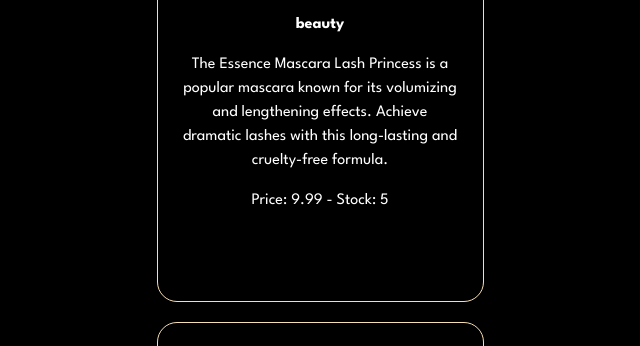
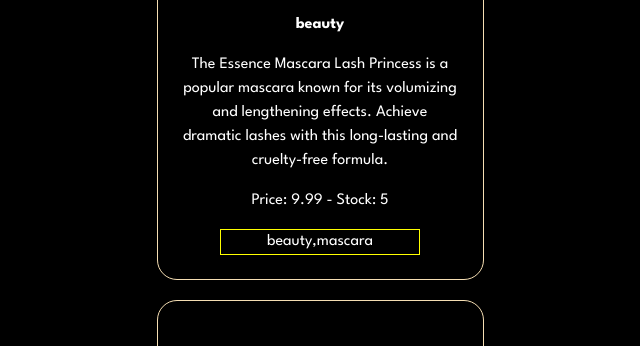
Before and after one commit to frostdead43/acunmedya-shop, a plain HTML site: page index.html in a window 1280 px wide. Shown: the part 424-770 px from the top of the page, without its empty margins (320-960 px from the left). Drawn offline with Linux system fonts and the light colour scheme; grey boxes are pictures that could not be loaded.

Commit message:
bug fixed

```diff
--- a/assets/css/shop.css
+++ b/assets/css/shop.css
@@ -86,7 +86,7 @@ h1 {
   margin-block: 16px;
 }
 
-.tags {
+.product-tags{
   border: 1px solid yellow;
   color: white;
   width: 200px;
--- a/assets/js/products.js
+++ b/assets/js/products.js
@@ -519,13 +519,6 @@ function handleSubmit(e) {
 
 filterForm.addEventListener('submit', handleSubmit);
 
-function getProductTagsHtml(tags) {
-  let tagsHtml = '';
-  for (const tag of tags) {
-    tagsHtml += `<li>${tag}</li>`;
-  }
-  return tagsHtml;
-}
 
 function render() {
   productList.innerHTML = "";
@@ -538,7 +531,7 @@ function render() {
           <h4>${product.category}</h4>
           <p>${product.description}</p>
           <div class="price-stock"> Price: ${product.price} -  Stock: ${product.stock}</div>
-          <ul class="product-tags">${getProductTagsHtml(product.tags)}</ul>
+          <div class="product-tags">${product.tags}</div>
         </li>`;
     }
   }
```
